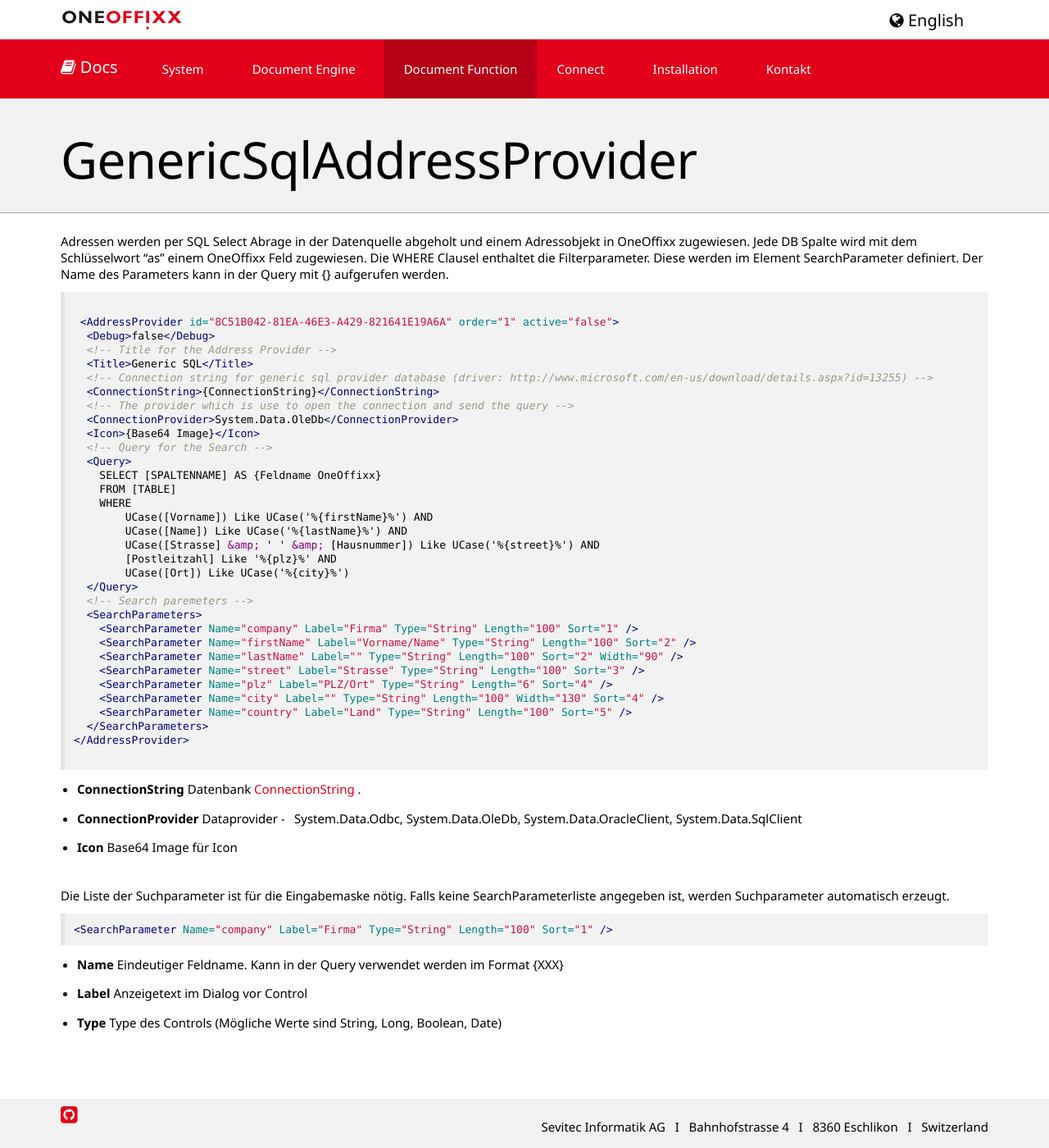
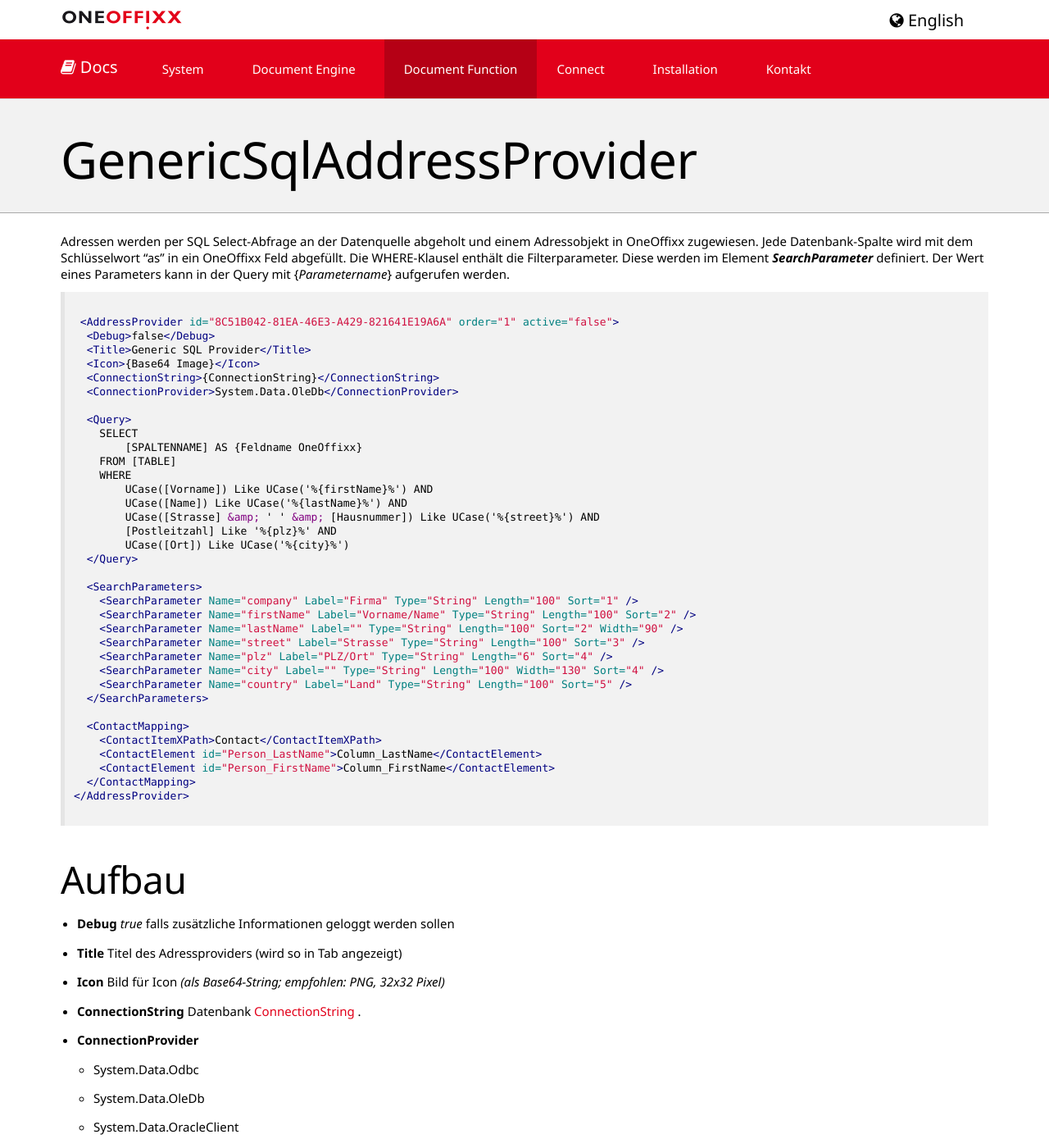
Before and after one commit to primesoft-group/oneoffixx-docs, a Jekyll site: the page built from _pages/docfunc/de/df-ap-genericsql.md, in a window 1280 px wide and 1400 px high. Shown: the whole window at 82% size. Built offline with Jekyll 4.4.1, drawn with Linux system fonts in a browser that asks for light colours; nearby versions of some CDN libraries; some web fonts are replaced; some of the changed text lies outside the part shown.

Commit message:
Added detailed documentation of fields for generic sql provider

````diff
--- a/_pages/docfunc/de/df-ap-genericsql.md
+++ b/_pages/docfunc/de/df-ap-genericsql.md
@@ -1,26 +1,24 @@
 ---
 layout: page
 title: GenericSqlAddressProvider
-permalink: "docfunc/de/df/ap/gernericsql"
+permalink: "docfunc/de/df/ap/genericsql"
 language: de
 ---
 
-Adressen werden per SQL Select Abrage in der Datenquelle abgeholt und einem Adressobjekt in OneOffixx zugewiesen. Jede DB Spalte wird mit dem Schlüsselwort "as" einem OneOffixx Feld zugewiesen. Die WHERE Clausel enthaltet die Filterparameter. Diese werden im Element SearchParameter definiert. Der Name des Parameters kann in der Query mit {} aufgerufen werden.
+Adressen werden per SQL Select-Abfrage an der Datenquelle abgeholt und einem Adressobjekt in OneOffixx zugewiesen. Jede Datenbank-Spalte wird mit dem Schlüsselwort "as" in ein OneOffixx Feld abgefüllt. Die WHERE-Klausel enthält die Filterparameter. Diese werden im Element ___SearchParameter___ definiert. Der Wert eines Parameters kann in der Query mit {_Parametername_} aufgerufen werden.
 
 ```xml
 
  <AddressProvider id="8C51B042-81EA-46E3-A429-821641E19A6A" order="1" active="false">
   <Debug>false</Debug>
-  <!-- Title for the Address Provider -->
-  <Title>Generic SQL</Title>
-  <!-- Connection string for generic sql provider database (driver: http://www.microsoft.com/en-us/download/details.aspx?id=13255) -->
+  <Title>Generic SQL Provider</Title>
+  <Icon>{Base64 Image}</Icon>
   <ConnectionString>{ConnectionString}</ConnectionString>
-  <!-- The provider which is use to open the connection and send the query -->
   <ConnectionProvider>System.Data.OleDb</ConnectionProvider>
-  <Icon>{Base64 Image}</Icon>
-  <!-- Query for the Search -->
+
   <Query>
-    SELECT [SPALTENNAME] AS {Feldname OneOffixx}
+    SELECT
+        [SPALTENNAME] AS {Feldname OneOffixx}
     FROM [TABLE]
     WHERE
         UCase([Vorname]) Like UCase('%{firstName}%') AND
@@ -29,7 +27,7 @@
         [Postleitzahl] Like '%{plz}%' AND
         UCase([Ort]) Like UCase('%{city}%')
   </Query>
-  <!-- Search paremeters -->
+
   <SearchParameters>
     <SearchParameter Name="company" Label="Firma" Type="String" Length="100" Sort="1" />
     <SearchParameter Name="firstName" Label="Vorname/Name" Type="String" Length="100" Sort="2" />
@@ -39,13 +37,34 @@
     <SearchParameter Name="city" Label="" Type="String" Length="100" Width="130" Sort="4" />
     <SearchParameter Name="country" Label="Land" Type="String" Length="100" Sort="5" />
   </SearchParameters>
+
+  <ContactMapping>
+    <ContactItemXPath>Contact</ContactItemXPath>
+    <ContactElement id="Person_LastName">Column_LastName</ContactElement>
+    <ContactElement id="Person_FirstName">Column_FirstName</ContactElement>
+  </ContactMapping>
 </AddressProvider>
 
 ```
 
+
+## Aufbau
+
+* __Debug__ *true* falls zusätzliche Informationen geloggt werden sollen
+* __Title__ Titel des Adressproviders (wird so in Tab angezeigt)
+* __Icon__ Bild für Icon *(als Base64-String; empfohlen: PNG, 32x32 Pixel)*
 * __ConnectionString__ Datenbank [ConnectionString ](https://www.connectionstrings.com/).
-* __ConnectionProvider__ Dataprovider -  System.Data.Odbc, System.Data.OleDb, System.Data.OracleClient, System.Data.SqlClient
-* __Icon__ Base64 Image für Icon
+* __ConnectionProvider__
+    * System.Data.Odbc
+    * System.Data.OleDb
+    * System.Data.OracleClient
+    * System.Data.SqlClient
+
+## Query
+
+Die Abfrage in der korrekten Syntax und Sprache für den gewählten Provider. Es gilt zu beachten, dass es erhebliche Unterschiede zwischen den SQL-Dialekten gibt.
+
+## SearchParameter
 
 Die Liste der Suchparameter ist für die Eingabemaske nötig. Falls keine SearchParameterliste angegeben ist, werden Suchparameter automatisch erzeugt.
 ```xml
@@ -55,3 +74,53 @@
 * __Name__ Eindeutiger Feldname. Kann in der Query verwendet werden im Format {XXX}
 * __Label__ Anzeigetext im Dialog vor Control
 * __Type__ Type des Controls (Mögliche Werte sind String, Long, Boolean, Date)
+
+## ContactMapping (optional)
+
+Fürs Mapping der Rückgabewerte stehen ein Vielzahl von Zielfeldern zur Verfügung. Jedes Feld wird über ein Prefix von **Person** oder **Company** angesprochen, nicht alle Felder existieren jedoch für beide Kategorien.
+
+**Wichtig:** Wenn die Kolonnennamen der Datenbankresultate mit den Feldnamen übereinstimmen, ist kein weiteres ContactMapping nötig.
+
+{:.table .table-striped}
+| Kategorie | Feldname | Für *Person_* | Für *Company_*  | Beschreibung |
+| -- | -- | -- | --- | --- |
+| | _Title | x | | Tittel |
+| | _LastName | x | | Nachname |
+| | _FirstName | x | | Vorname |
+| | _SecondName | x | | Zweitname |
+| | _NickName | x | | Spitzname |
+| | _Initials | x | | Initialen |
+| | _Birthday | x | | Geburtstag *(als DateTime)* |
+| | _Profession | x | | Beruf / Funktion |
+| | _Position | x | | Position |
+| | _SalutationShort | x | | Anrede kurz
+| | _Salutation | x | | Anrede
+| | _Greeting | x | | Grussformel
+| | _Picture | x | | Bild der Person *(als Byte-Array)* |
+| | _Name | | x | Name |
+| | _CompanyName | | x | Firmenname |
+| | _Supplement | | x | Zusatz |
+| | _Department | | x | Abteilung |
+| Adresse | _Street | x | x | Strasse
+| Adresse | _CareOf | x | x | Zustellanweisung (c/o) |
+| Adresse | _Apartment | x | x | Apartment |
+| Adresse | _Floor | x | x | Stockwerk |
+| Adresse | _City | x | x | Ortsname |
+| Adresse | _Country | x | x | Ländername |
+| Adresse | _CountryShortCode | x | x | Länder ISO-Code |
+| Adresse | _ZipCode | x | x | Postleitzahl |
+| Adresse | _PostOfficeBox | x | x | Postfach |
+| Adresse | _PostOfficeBoxCityZipCode | x | x | Postleitzahl von Postfach |
+| Adresse | _PostOfficeBoxCity | x | x | Ort von Postfach|
+| Kommunikation | _Language | x | x | Sprache |
+| Kommunikation | _Mobile | x | x | Mobiltelefonnummer |
+| Kommunikation | _Homepage | x | x | Webseite |
+| Kommunikation | _Phone | x | x | Telefonnummer |
+| Kommunikation | _PhoneDirect | x | x | Telefonnummer *(direkt)* |
+| Kommunikation | _PhoneCentral | x | x | Telefonnummer *(Zentrale)* |
+| Kommunikation | _Email | x | x | Emailadresse |
+| Kommunikation | _EmailDirect | x | x | Emailadresse *(direkt)* |
+| Kommunikation | _EmailCentral | x | x | Emailadresse *(Zentrale)* |
+| Kommunikation | _Fax | x | x | Faxnummer |
+| Kommunikation | _FaxDirect | x | x | Faxnummer *(direkt)* |
+| Kommunikation | _FaxCentral | x | x | Faxnummer *(Zentrale)* |
````
Also changed, not shown: _pages/docfunc/de/df-ap-abacus.md (+1 -1 lines), _pages/docfunc/de/df-recipientaddress.md (+1 -1 lines).
